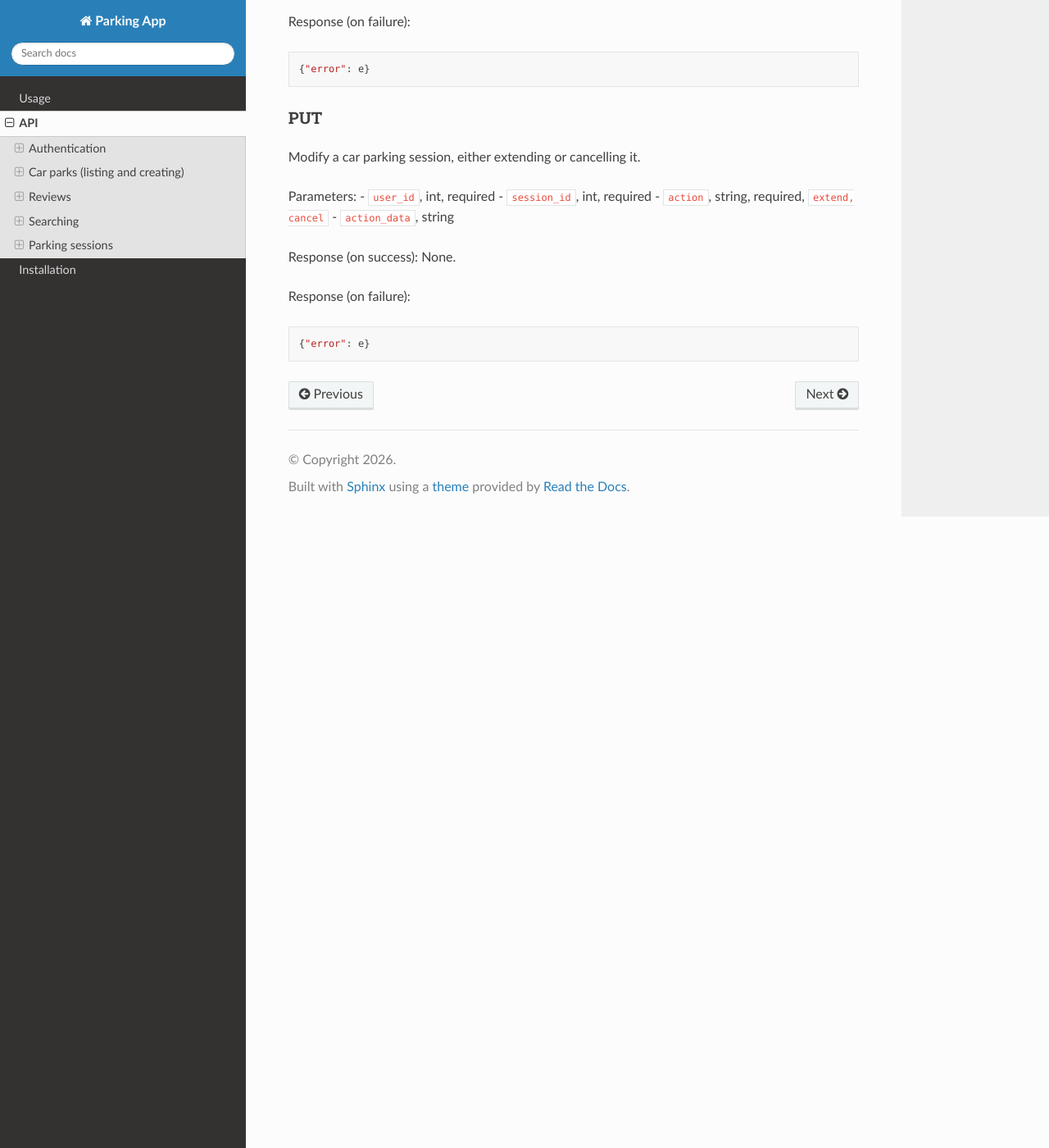
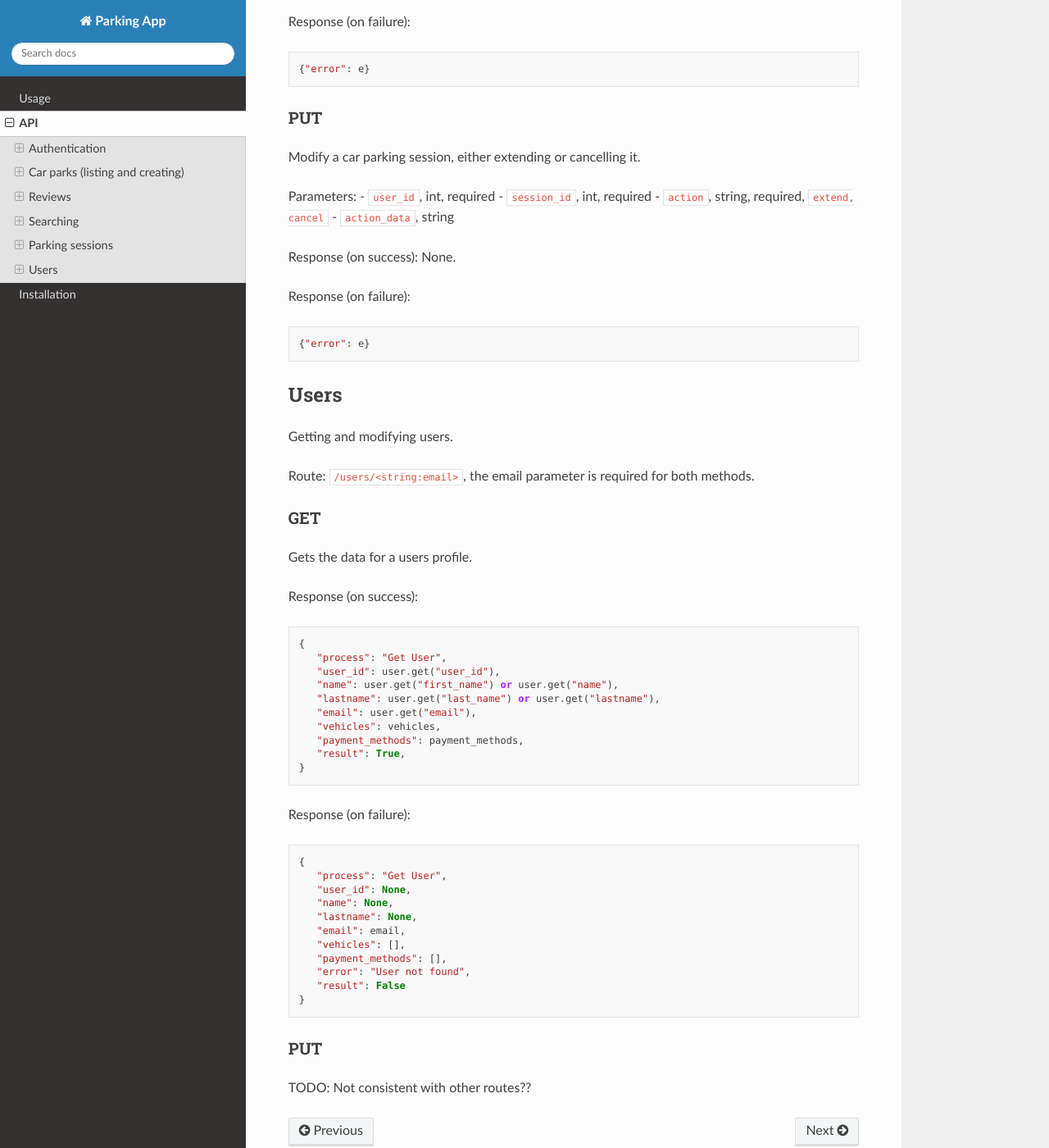
Before and after one commit to SETaP-2025-2026-Team-2a/documentation, a Sphinx documentation site: the page built from docs/source/api.rst, in a window 1280 px wide and 1400 px high, scrolled down 5392 px. Shown: the whole window at 82% size. Built offline with Sphinx 7.4.7 and the Read the Docs theme 3.1.0, drawn with Linux system fonts in a browser that asks for light colours.

Commit message:
docs: users api

```diff
--- a/docs/source/api.rst
+++ b/docs/source/api.rst
@@ -280,3 +280,47 @@
 Response (on failure): ::
 
    {"error": e}
+
+Users
+-----
+
+Getting and modifying users.
+
+Route: ``/users/<string:email>``, the email parameter is required for both methods.
+
+GET
+^^^
+
+Gets the data for a users profile.
+
+Response (on success): ::
+
+   {
+      "process": "Get User",
+      "user_id": user.get("user_id"),
+      "name": user.get("first_name") or user.get("name"),
+      "lastname": user.get("last_name") or user.get("lastname"),
+      "email": user.get("email"),
+      "vehicles": vehicles,
+      "payment_methods": payment_methods,
+      "result": True,
+   }
+
+Response (on failure): ::
+
+   {
+      "process": "Get User",
+      "user_id": None,
+      "name": None,
+      "lastname": None,
+      "email": email,
+      "vehicles": [],
+      "payment_methods": [],
+      "error": "User not found",
+      "result": False
+   }
+
+PUT
+^^^
+
+TODO: Not consistent with other routes??
```
